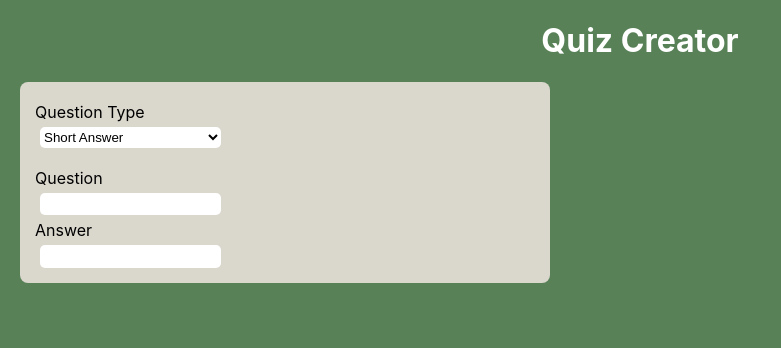
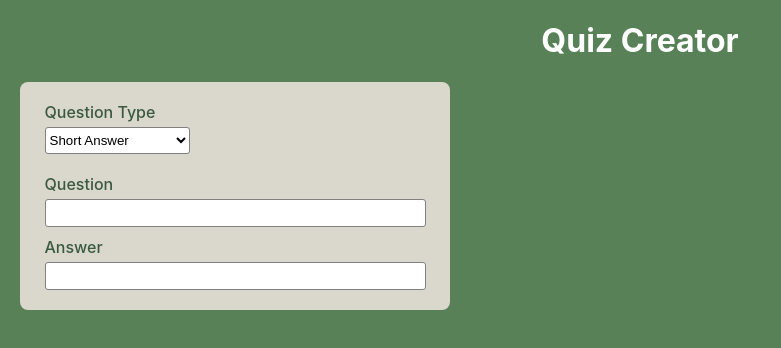
Before and after one commit to broliver18/stick-it-frontend, a React (Create React App) app: page /create-game in a window 1280 px wide. Shown: the top 348 px of the page, without its empty margins (0-781 px from the left). Built offline with nearby package versions, Linux system fonts and the light colour scheme; no server answers.

Commit message:
Finish styling for form

```diff
--- a/src/Components/CreateGame/CreateGame.css
+++ b/src/Components/CreateGame/CreateGame.css
@@ -4,7 +4,8 @@
 
 .question-form {
     display: flex;
-    width: 500px;
+    justify-content: center;
+    width: 400px;
     margin: 20px;
     border-radius: 8px;
     padding: 15px;
@@ -24,22 +25,21 @@
 }
 
 .question-form input {
-    border: none;
-    height: 1.3rem;
-    border-radius: 5px;
+    height: 1.5rem;
+    border-radius: 3px;
     background-color: white;
     color: black;
-    margin-left: 5px;
+    margin-bottom: 5px;
+    border: 1px solid gray;
 }
 
 .question-form select {
     background-color: white;
     color: black;
-    border: none;
-    height: 1.3rem;
-    border-radius: 5px;
+    border: 1px solid gray;
+    height: 1.7rem;
+    border-radius: 3px;
     margin-bottom: 15px;
-    margin-left: 5px;
 }
 
 .question-form select:focus {
@@ -47,7 +47,31 @@
 }
 
 .same-row {
+    margin-top: 5px;
     display: flex;
-    justify-content: center;
+    justify-content: space-between;
     background-color: #dad7cd;
 }
+
+.question-form label {
+    color: #3a5a40;
+    font-weight: 500;
+}
+
+.column {
+    display: flex;
+    flex-direction: column;
+    background-color: #dad7cd;
+}
+
+#correct-answer {
+    width: 50px;
+}
+
+#question-type {
+    width: 145px;
+}
+
+#question {
+    width: 375px;
+}
--- a/src/Components/CreateGame/CreateGame.js
+++ b/src/Components/CreateGame/CreateGame.js
@@ -6,7 +6,7 @@ import "./CreateGame.css";
 
 function CreateGame() {
   const [input, setInput] = useState({});
-  const [questionType, setQuestionType] = useState({ value: "short-answer" })
+  const [questionType, setQuestionType] = useState({ value: "short-answer" });
   const {
     question,
     answerOne,
@@ -17,7 +17,7 @@ function CreateGame() {
     shortAnswer,
   } = input;
 
-  const handleSelectChange = e => setQuestionType({ value: e.target.value })
+  const handleSelectChange = (e) => setQuestionType({ value: e.target.value });
 
   function handleInputChange(e) {
     const { name, value } = e.target;
@@ -28,6 +28,8 @@ function CreateGame() {
     if (questionType.value === "multiple-choice") {
       return (
         <>
+          <div className="same-row">
+            <div className="column">
               <label>Answer 1</label>
               <input
                 id="answer-one"
@@ -36,6 +38,8 @@ function CreateGame() {
                 value={answerOne}
                 onChange={handleInputChange}
               />
+            </div>
+            <div className="column">
               <label>Answer 2</label>
               <input
                 id="answer-two"
@@ -44,6 +48,10 @@ function CreateGame() {
                 value={answerTwo}
                 onChange={handleInputChange}
               />
+            </div>
+          </div>
+          <div className="same-row">
+            <div className="column">
               <label>Answer 3</label>
               <input
                 id="answer-three"
@@ -52,6 +60,8 @@ function CreateGame() {
                 value={answerThree}
                 onChange={handleInputChange}
               />
+            </div>
+            <div className="column">
               <label>Answer 4</label>
               <input
                 id="answer-four"
@@ -60,7 +70,9 @@ function CreateGame() {
                 value={answerFour}
                 onChange={handleInputChange}
               />
-          <label>Correct Answer</label>
+            </div>
+          </div>
+          <label>Correct Answer (1-4)</label>
           <input
             id="correct-answer"
             name="correctAnswer"
@@ -90,7 +102,7 @@ function CreateGame() {
     return (
       <form>
         <label>Question Type</label>
-        <select onChange={handleSelectChange}>
+        <select id="question-type" onChange={handleSelectChange}>
           <option value="short-answer">Short Answer</option>
           <option value="multiple-choice">Multiple Choice</option>
         </select>
@@ -109,9 +121,7 @@ function CreateGame() {
   return (
     <div id="create-game">
       <h1>Quiz Creator</h1>
-      <div className="question-form">
-        {questionForm()}
-      </div>
+      <div className="question-form">{questionForm()}</div>
     </div>
   );
 }
```
Lines whose indentation alone changed are shown as unchanged.
